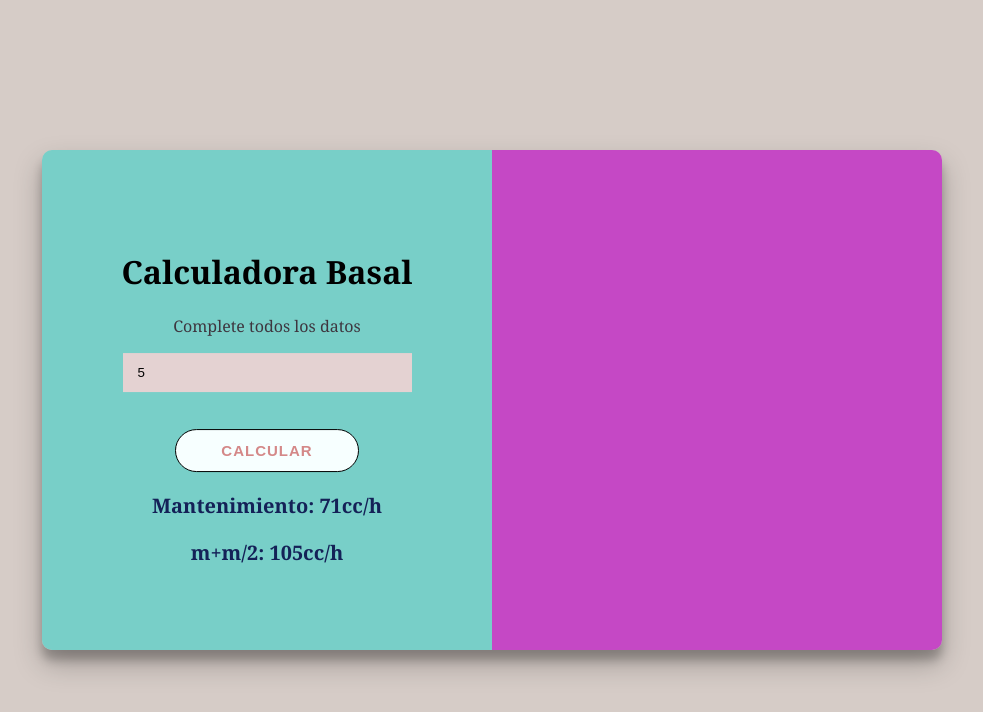
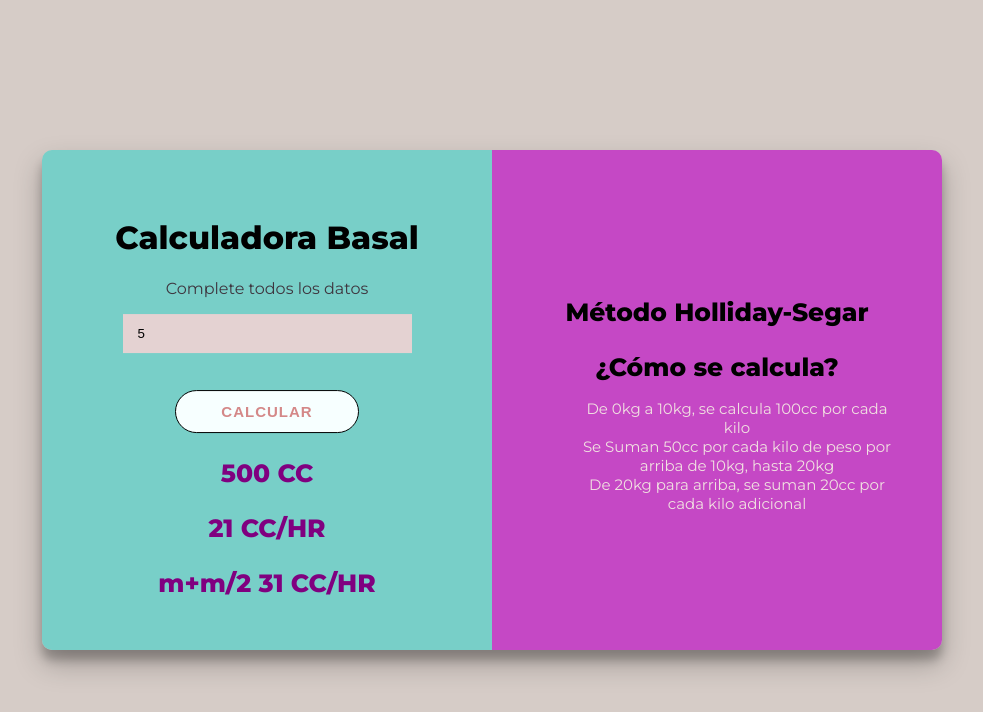
Before and after one commit to gabiayalaa/Calculadora-Basal-, a plain HTML site: page index.html in a window 1280 px wide. Both pictures are taken after typing "5" into the empty fields and a click on the button "CALCULAR". Shown: the whole page, without its empty margins (148-1131 px from the left). Drawn offline with Linux system fonts and the light colour scheme.

Commit message:
Add files via upload

```diff
--- a/index.html
+++ b/index.html
@@ -1,60 +1,39 @@
 <!DOCTYPE html>
 <html>
+
 <head>
     <title>Calculadora Basal</title>
     <meta charset="UTF-8">
-        <link rel="stylesheet" href="style.css"/>
+    <link rel="stylesheet" href="style.css" />
     <script src="script.js" defer></script>
 </head>
+
 <body>
     <div id="contenedor">
-    <div id="calculadora">
+        <div id="calculadora_sectorIzquierdo">
             <div class="contenido">
                 <h1>Calculadora Basal</h1>
-            <p class="item">Complete todos los datos</p>
-            <input class="item" id="peso" type="number" placeholder= "Ingrese el peso en Kg"/>
-            <p class="item" id="error">* Debe completar todos los datos</p>
-            <button class="item" id="Calcular">Calcular</button>
-            <div id="resultados"></div>
-            <div id="resultadotext"></div>
-            <p class="item resultado" id="volu">Volumen diario en cc:</p>
-            <p class="item resultado" id="flu">Mantenimiento: 71cc/h </p>
-            <p class="item resultado" id="man">m+m/2: 105cc/h</p>
-            <p class="item resultado" id="metod">Se utilizó el método Holliday-Segar</p>
-        </div>
-        <div id="resultado1"</div>
-            <p class="item resultado" id="SC1500">SC*1500</p>
-            <p class="item resultado" id="VD1">cc</p>
-            <p class="item resultado" id="M1">cc/hr</p>
-            <p class="item resultado" id="MM1">m+m/2</p>
-        </div>
-        <div id="resultado2">
-            <p class="item resultado" id="SC2000">SC*2000</p>
-            <p class="item resultado" id="VD2">cc</p>
-            <p class="item resultado" id="M2">cc/hr</p>
-            <p class="item resultado" id="MM2">m+m/2</p>
+                <p>Complete todos los datos</p>
+                <input id="peso" type="number" placeholder="Ingrese el peso en Kg" />
+                <p id="error">* Debe completar todos los datos</p>
+                <button id="Calcular">Calcular</button>
+                <p class="item_resultado" id="volu">Volumen diario en cc:</p>
+                <p class="item_resultado" id="flu">Mantenimiento: 71cc/h </p>
+                <p class="item_resultado" id="man">m+m/2: 105cc/h</p>
             </div>
         </div>
-    <div id="detalle">
+
+        <div id="detalles_sectorDerecho">
             <div class="contenido">
-        <div id="hs" style="display: none;">
-            <h1>Método de Holliday-Segar</h1>
-            <h2>¿Cómo se calcula?</h1>
+                <p  id="metodo"> Método Holliday-Segar</P>
+                <h1 id="comose">¿Cómo se calcula?</h1>
                 <ul>
-                <li>De 0kg a 10kg, se calcula 100cc por cada kilo.</li>
-                <li>Se suman 50cc por cada kilo de peso por arriba de 10kg, hasta 20kg.</li>
-                <li>De 20kg para arriba, se suman 20cc por cada kilo adicional.</li>
+                    <li id="PrimeraLinea"></li>
+                    <li id="SegundaLinea"></li>
+                    <li id="TercerLinea"></li>
                 </ul>
             </div>
-        <div id="sc" style="display: none;">
-        <h1>Método de Superficie Corporal</h1>
-            <h2>¿Cómo se calcula?</h1>
-            <ul>
-                <li>Cuando el niño pesa mas de 30kg, se utiliza un cálculo diferente: Superficie corporal = ( (peso * 4) + 7) / (peso + 90)</li>
-                <li>Este resultado se multiplica por 1500 o por 2000 para hallar el valor del volumen diario en cc, y el médico decide cual de los dos resultados utilizar.</li>
-            </ul>
-        </div>
-    </div>
-</div>
+
 </body>
+
 </html>
--- a/script.js
+++ b/script.js
@@ -1,105 +1,101 @@
-// console.log("1");
 
-// let variable2 = 195;
-// let variable = true;
-// variable = "Hola Mundo";
-// variable = variable2;
-// const CONSTANTE = 295;
+const CALCULAR = document.getElementById("Calcular")
+const ERROR = document.getElementById("error")
+const FLUJO = document.getElementById("flu")
+const MANTENIMIENTO = document.getElementById("man")
+const VOLUMEN = document.getElementById("volu")
 
-// console.log(variable!==CONSTANTE);
-// if (variable > CONSTANTE){
-//     console.log(variable,"es mayor a",CONSTANTE);
-// }else if(variable < CONSTANTE){
-//     console.log(CONSTANTE,"es mayor a",variable);
-// }else{
-//     console.log(CONSTANTE,"es igual a",variable);
-// }
-
-// function suma(num1,num2){
-//     //let num1=3;
-//     //let num2=5;
-//     const RESUL= num1 + num2;
-//     console.log(RESUL)
-// }
-// suma(20,2);
-// suma(10,10);
-
-
-// function mayor(a,b,c){
-//     if (a>b && a>c){
-//         console.log(a);
-
-//     }else if (b>a && b>c){
-//         console.log(b)
-
-//     }else{
-//         console.log(c)
-//     }
-// }
-// mayor(14,32,18)
-
-// function masmayor(a,b,c){
-//     let mayor=(((a>b? a:b)<c)? c:(a>b? a:b));
-//     console.log(mayor)
-// }
-// function masmayor(a,b,c){
-//     return(a>=b&&a>=c)? a:(b>=a && b>=c)?b:c;
-// }
-
-// otromas(30,30,30)
-// console.log(mayorfun*2)
-
-const CALCULAR= document.getElementById("Calcular")
-const ERROR=document.getElementById("error")
-const FLUJO=document.getElementById("flu")
-const MANTENIMIENTO=document.getElementById("man")
-const VOLUMEN=document.getElementById("Volu")
-const MÉTODO=document.getElementById("metod")
+//variables que recogen las lineas que explican en donde se explicara el calculo
+const METODO = document.getElementById("metodo")
+const PRI_LINEA = document.getElementById('PrimeraLinea')
+const SEG_LINEA = document.getElementById('SegundaLinea')
+const TER_LINEA = document.getElementById('TercerLinea')
+const CUAR_LINEA = document.getElementById("CuartaLinea")
+const QUIN_LINEA = document.getElementById("QuintaLinea")
+const SEXT_LINEA = document.getElementById("SextaLinea")
+const COMOSE= document.getElementById("comose")
 
 CALCULAR.addEventListener('click', () => {
-    const PESO=document.getElementById("peso").value
+    const PESO = document.getElementById("peso").value
+    //validamos que se cargue un dato:
+    if (PESO > 0) {
+        //Calcula los valores necesarios
+        let flujo = calcflujo(PESO)
+        let mantenimiento = flujo / 24
+        let manMasMan = mantenimiento * 1.5
+        //Establece los valores a ser mostrados en dichas lineas
+        FLUJO.innerHTML = Math.round(mantenimiento) + " CC/HR"
+        MANTENIMIENTO.innerHTML = 'm+m/2 ' + Math.round(manMasMan) + " CC/HR"
+        VOLUMEN.innerHTML = flujo + " CC"
+        // Oculta el mensaje de error
+        ERROR.style.display = "none"
+        // muestra los mensajes de los resultados
+        METODO.style.display= "block"
+        FLUJO.style.display = "block"
+        MANTENIMIENTO.style.display = "block"
+        VOLUMEN.style.display = "block"
+        COMOSE.style.display= "block"
+    } else {
+        //Muestra el mensaje de error
+        ERROR.style.display = "block"
+        //Oculta los mensajes de resultados
+        FLUJO.style.display = "none"
+        MANTENIMIENTO.style.display = "none"
+        VOLUMEN.style.display = "none"
+        METODO.style.display= 'none'
+        COMOSE.style.display= "none"
 
-        //validamos que se cargue un dato:
-    if (PESO>0){
+    }
 
-        ERROR.style.display="none"
-        FLUJO.style.display="block"
-        MANTENIMIENTO.style.display="block"
-        VOLUMEN.style.display="block"
-        MÉTODO.style.display="block"
-        let flujo = calcflujo(PESO)
-        let mantenimiento = flujo/24
-        let manMasMan= mantenimiento*1.5
-        FLUJO.innerHTML=Math.round(mantenimiento) +" CC/HR"
-        MANTENIMIENTO.innerHTML='m+m/2 '+Math.round(manMasMan) +" CC/HR"
-        VOLUMEN.innerHTML=flujo+" CC"
-
-
-    }else{
-        ERROR.style.display="block"
-        FLUJO.style.display="none"
-        MANTENIMIENTO.style.display="none"
-        VOLUMEN.style.display="none"
-    }
 })
 
 
-function calcflujo(dato){
+function calcflujo(peso) {
+    //Se realizan los calculos segun los lineamientos
+
     let flujo
-if (dato<=10){
-    return dato*100
-  }
-  else if (dato>10 && dato<=20){
-      flujo=(100*10)+((dato-10))*50;
+    if (peso <= 10) {
+        flujo = peso * 100
 
-  }
-  else if (dato>20 && dato<30){
-          flujo= ((dato-20)*20)+(1500);
-  }
-  else{
-    let sc= ((dato*4)+7)/(dato+90)
-    flujo=sc * 1500;
-  }
+        //mostramos el metodo necesario
+        METODO.innerHTML="Método Holliday-Segar"
+        COMOSE.innerHTML="¿Cómo se calcula?"
+        // cambiamos el mensaje en la zona derecha para explicar como se realizaron los calculos
+        PRI_LINEA.innerHTML = "De 0kg a 10kg, se calcula 100cc por cada kilo"
+        SEG_LINEA.innerHTML = "Se Suman 50cc por cada kilo de peso por arriba de 10kg, hasta 20kg"
+        TER_LINEA.innerHTML = "De 20kg para arriba, se suman 20cc por cada kilo adicional"
+    }
+    //mayores de 10 y menores o iguales a 20
+    else if (peso > 10 && peso <= 20) {
+        flujo = (100 * 10) + ((peso - 10)) * 50;
+        METODO.innerHTML="Método Holliday-Segar"
+        COMOSE.innerHTML="¿Cómo se calcula?"
+        // cambiamos el mensaje en la zona derecha para explicar como se realizaron los calculos
+        PRI_LINEA.innerHTML = "De 0kg a 10kg, se calcula 100cc por cada kilo"
+        SEG_LINEA.innerHTML = "Se Suman 50cc por cada kilo de peso por arriba de 10kg, hasta 20kg"
+        TER_LINEA.innerHTML = "De 20kg para arriba, se suman 20cc por cada kilo adicional"
+    }
+    //mayores a 20 y menores a 30
+    else if (peso > 20 && peso < 30) {
+        flujo = ((peso - 20) * 20) + (1500);
+        METODO.innerHTML="Método Holliday-Segar"
+        COMOSE.innerHTML="¿Cómo se calcula?"
+        // cambiamos el mensaje en la zona derecha para explicar como se realizaron los calculos
+        PRI_LINEA.innerHTML = "De 0kg a 10kg, se calcula 100cc por cada kilo"
+        SEG_LINEA.innerHTML = "Se Suman 50cc por cada kilo de peso por arriba de 10kg, hasta 20kg"
+        TER_LINEA.innerHTML = "De 20kg para arriba, se suman 20cc por cada kilo adicional"
+    }
 
-  return Math.round(flujo)
+    else {
+
+        let supercorp = ((peso * 4) + 7) / (peso + 90)
+        flujo = supercorp * 1500;
+        METODO.innerHTML="Método Superficie Corporal"
+        COMOSE.innerHTML="¿Cómo se calcula?"
+        PRI_LINEA.innerHTML = "Cuando el niño pesa mas de 30kg, se utiliza un cálculo diferente:"
+        SEG_LINEA.innerHTML=" Superficie corporal =   ( (peso * 4) + 7) / (peso + 90)"
+        TER_LINEA.innerHTML= "Este resultado se multiplica por 1500 o por 2000 para hallar el valor del volumen diario en cc, y el médico decide cual de los dos resultados utilizar."
+    }
+
+    return Math.round(flujo)
 }
--- a/style.css
+++ b/style.css
@@ -1,28 +1,49 @@
+@import url('https://fonts.googleapis.com/css2?family=Montserrat:wght@400;800&display=swap');
 
-@import url('https://fonts.googleapis.com/css2? family=Montserrat:400,800');
-
-body{
+body {
+    font-family: 'Montserrat', sans-serif;
     background: #d6ccc7;
-    font-family: Georgia, 'Times New Roman', Times, serif;
     color: #3e363f;
 }
+
 h1 {
     color: rgb(0, 0, 0);
 
 }
-#contenedor{
+
+#contenedor {
+    text-align: center;
+    /* Tamaño de la calculadora */
     width: 900px;
     height: 500px;
-    text-align: center;
+    /* Mantener Centrada la calculadora */
     position: absolute;
     inset: 0;
     margin: auto;
+    /* Hacemos los bordes */
     border-radius: 10px;
     overflow: hidden;
-    box-shadow: 0 14px 28px rgba(0,0,0,0.25),
-      0 10px 10px rgba(0,0,0,0.22);
+    box-shadow: 0 14px 28px rgba(0, 0, 0, 0.25), 0 10px 10px rgba(0, 0, 0, 0.22);
 }
-#calculadora{
+
+
+.contenido {
+
+    /* Para centrar el contenido de cada sección de la calculadora */
+    position: relative;
+    top: 50%;
+    transform: translateY(-50%);
+    overflow: hidden;
+    padding: 40px;
+}
+
+#error {
+    color: red;
+    font-weight: bold;
+    display: none;
+}
+
+#calculadora_sectorIzquierdo {
     background: rgb(120, 207, 200);
     /* Con estas 3 lineas vamos a hacer que los divs queden lado a lado */
     width: 50%;
@@ -30,7 +51,8 @@ h1 {
     float: left;
 }
 
-#detalle{
+#detalles_sectorDerecho {
+
     background: #c548c5;
     /* Con estas 3 lineas vamos a hacer que los divs queden lado a lado */
     width: 50%;
@@ -39,14 +61,14 @@ h1 {
     color: #f1e1e1;
     font-size: 15px;
 }
-.contenido{
-    /* Estas tres lineas van a centrar el contenido verticalmente dentro de cada div */
-    position: relative;
-    top: 50%;
-    transform: translateY(-50%);
-    overflow: hidden;
-    padding: 40px;
+#metodo{
+    display: none;
+    color:#000000;
+    font-weight: 800;
+    font-size: 25px;
+
 }
+
 input {
     width: 70%;
     padding: 12px 15px;
@@ -72,37 +94,29 @@ button:active {
     transform: scale(0.95);
 }
 
-  #error{
-    color: red;
+
+.item_resultado {
+    color: purple;
     font-weight: bold;
+    font-size: 25px;
+    margin-bottom: 5px;
     display: none;
-}       /*Espacio entre el botón y el elemento encima (top) del mismo*/
 
-#resultados {
-    display: flex;
-    justify-content: center;
-    gap: 10%;
 }
-#resultadotext {
-    position: relative;
-    text-align: right;
-    float: left;
-    align-self: end;
+
+#comose{
+    display: none;
+    color:#000000;
+    font-weight: 800;
+    font-size: 25px;
+
 }
-#resultado1 {
-    position: relative;
-    text-align: left;
-    float: left;
+#PrimeraLinea{
+    display:block;
 }
-#resultado2 {
-    position: relative;
-    text-align: left;
-    float: left;
+#SegundaLinea{
+    display:block;
 }
-.resultado {
-    color: #142157;
-    font-weight: bold;
-    font-size: 20px;
-    margin-bottom: 5px;
-    display: none;          /*none oculta el objeto y block muestra el objeto*/
+#TercerLinea{
+    display:block;
 }
```
Lines whose indentation alone changed are shown as unchanged.
